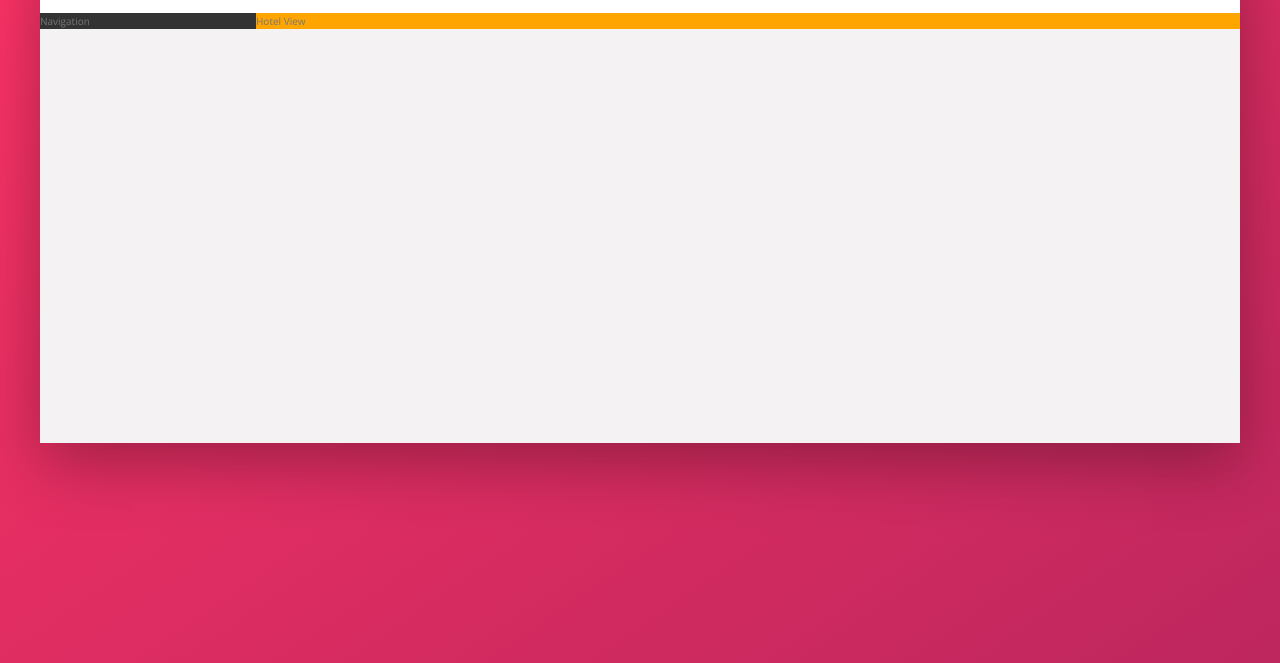
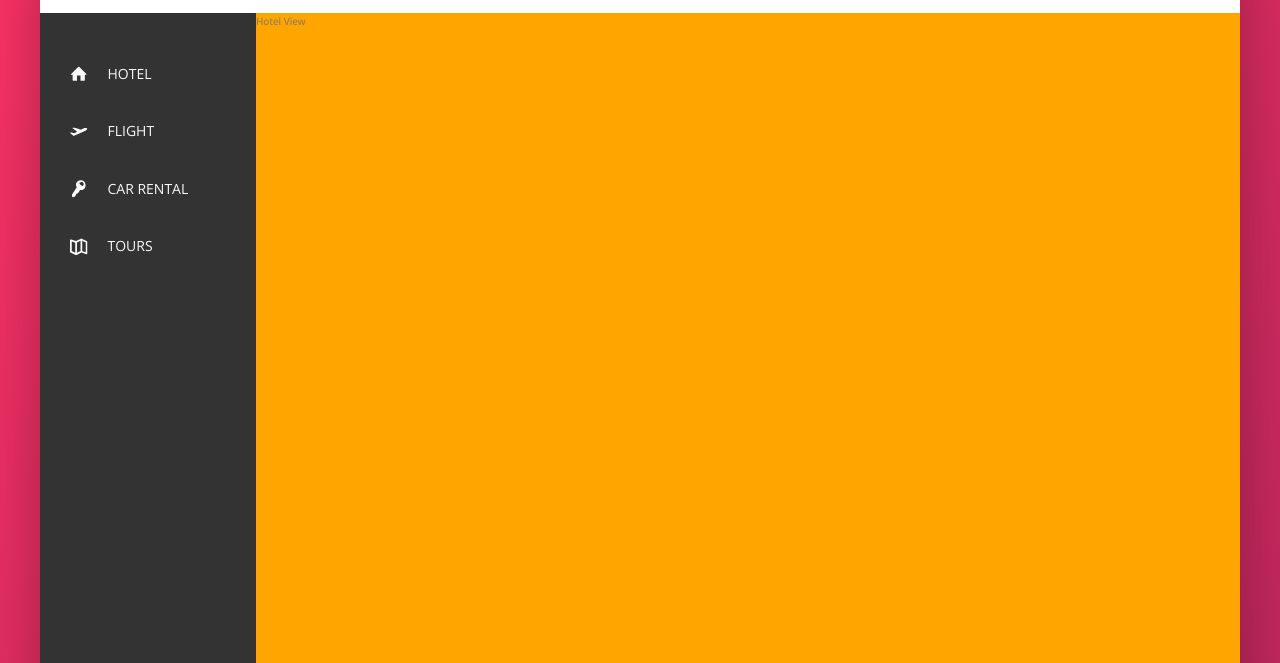
Before and after one commit to jdelongs/flex-vacation-site, a website: page index.html in a window 1280 px wide. Shown: the part 137-800 px from the top of the page. Drawn offline with nearby package versions, Linux system fonts and the light colour scheme.

Commit message:
added sidebar navigation with styles and markup

```diff
--- a/index.html
+++ b/index.html
@@ -47,8 +47,47 @@
 
             <div class="content">
                 <nav class="sidebar">
-                    Navigation
+                    <ul class="side-nav">
+                        <li class="side-nav__item">
+                            <a href="#" class="side-nav__link">
+                                <svg class="side-nav__icon">
+                                    <use xlink:href="img/sprite.svg#icon-home"></use>
+                                </svg>
+                                <span>Hotel</span>
+                            </a>
+                        </li>
+                        <li class="side-nav__item">
+                            <a href="#" class="side-nav__link">
+                                <svg class="side-nav__icon">
+                                    <use xlink:href="img/sprite.svg#icon-aircraft-take-off"></use>
+                                </svg>
+                                <span>Flight</span>
+                            </a>
+                        </li>
+                        <li class="side-nav__item">
+                            <a href="#" class="side-nav__link">
+                                <svg class="side-nav__icon">
+                                    <use xlink:href="img/sprite.svg#icon-key"></use>
+                                </svg>
+                                <span>Car Rental</span>
+                            </a>
+                        </li>
+                        <li class="side-nav__item">
+                            <a href="#" class="side-nav__link">
+                                <svg class="side-nav__icon">
+                                    <use xlink:href="img/sprite.svg#icon-map"></use>
+                                </svg>
+                                <span>Tours</span>
+                            </a>
+                        </li>
+                    </ul>
+
+                    <div class="legal">
+                        &copy; 2018 by Trillo. All rights reserved.
+                    </div>
                 </nav>
+
+
                 <main class="hotel-view">
                     Hotel View
                 </main>
--- a/sass/_components.scss
+++ b/sass/_components.scss
@@ -117,3 +117,72 @@
     }
 
 }
+
+////////////////////////////////////
+//Side Nav
+.side-nav {
+    font-size: 1.4rem;
+    list-style: none;
+    margin-top: 3.5rem;
+
+    &__item {
+        position: relative;
+
+        &:not(:last-child) {
+            margin-bottom: .5rem;
+        }
+    }
+
+    &__item::before {
+        content: "";
+        position: absolute;
+        top: 0;
+        left: 0;
+        height: 100%;
+        width: 3px;
+        background-color: var(--color-primary);
+        transform: scaleY(0);
+        transition: transform .2s,
+                    width .4s cubic-bezier(1,0,0,1) .2s,
+                    background-color .1s;
+    }
+
+    &__item:hover::before {
+        transform: scaleY(1);
+        width: 100%;
+    }
+
+    &__item:active::before {
+        background-color: var(--color-primary-light);
+    }
+
+    &__link:link,
+    &__link:visited {
+        color: var(--color-grey-light-1);
+        text-decoration: none;
+        text-transform: uppercase;
+        display: block;
+        padding: 1.5rem 3rem;
+        position: relative;
+        z-index: 10;
+
+        display: flex;
+        align-items: center;
+    }
+
+    &__icon {
+        width: 1.75rem;
+        height: 1.75rem;
+        margin-right: 2rem;
+        fill: currentColor;
+    }
+}
+
+////////////////////////////////////
+//Legal text
+.legal {
+    font-size: 1.2rem;
+    color: var(--color-grey-dark-light-2);
+    text-align: center;
+    padding: 2.5rem;
+}
--- a/sass/_layout.scss
+++ b/sass/_layout.scss
@@ -26,11 +26,16 @@
     background-color: var(--color-grey-dark-1);
 
     flex: 0 0 18%;
+    display: flex;
+    flex-direction: column;
+    justify-content: space-between;
 }
 
 .hotel-view {
     background-color: #fff;
+
     background-color: orange;
+    height: 80rem;
 
     flex: 1;
 }
```
Also changed, not shown: css/style.css.
